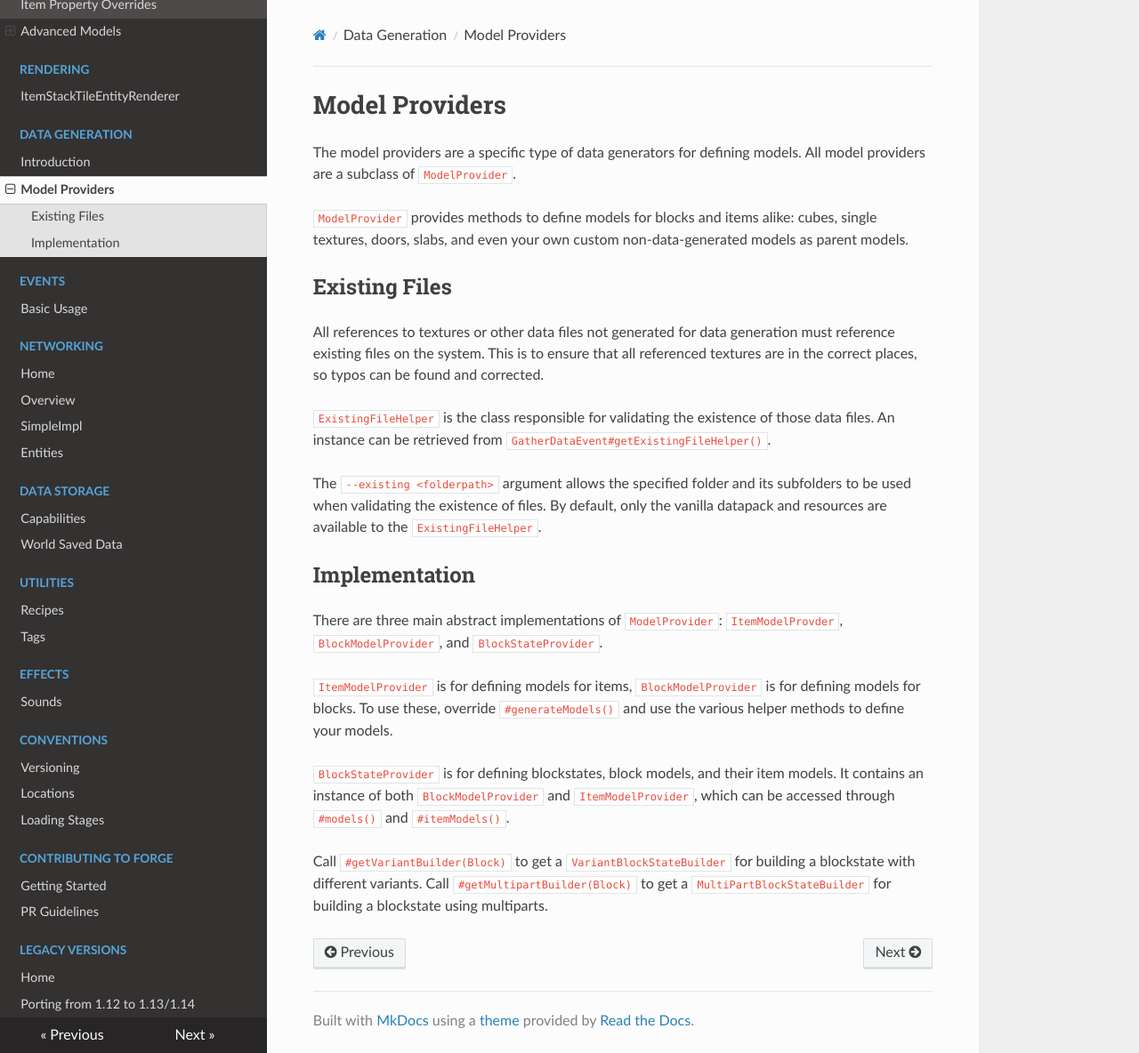
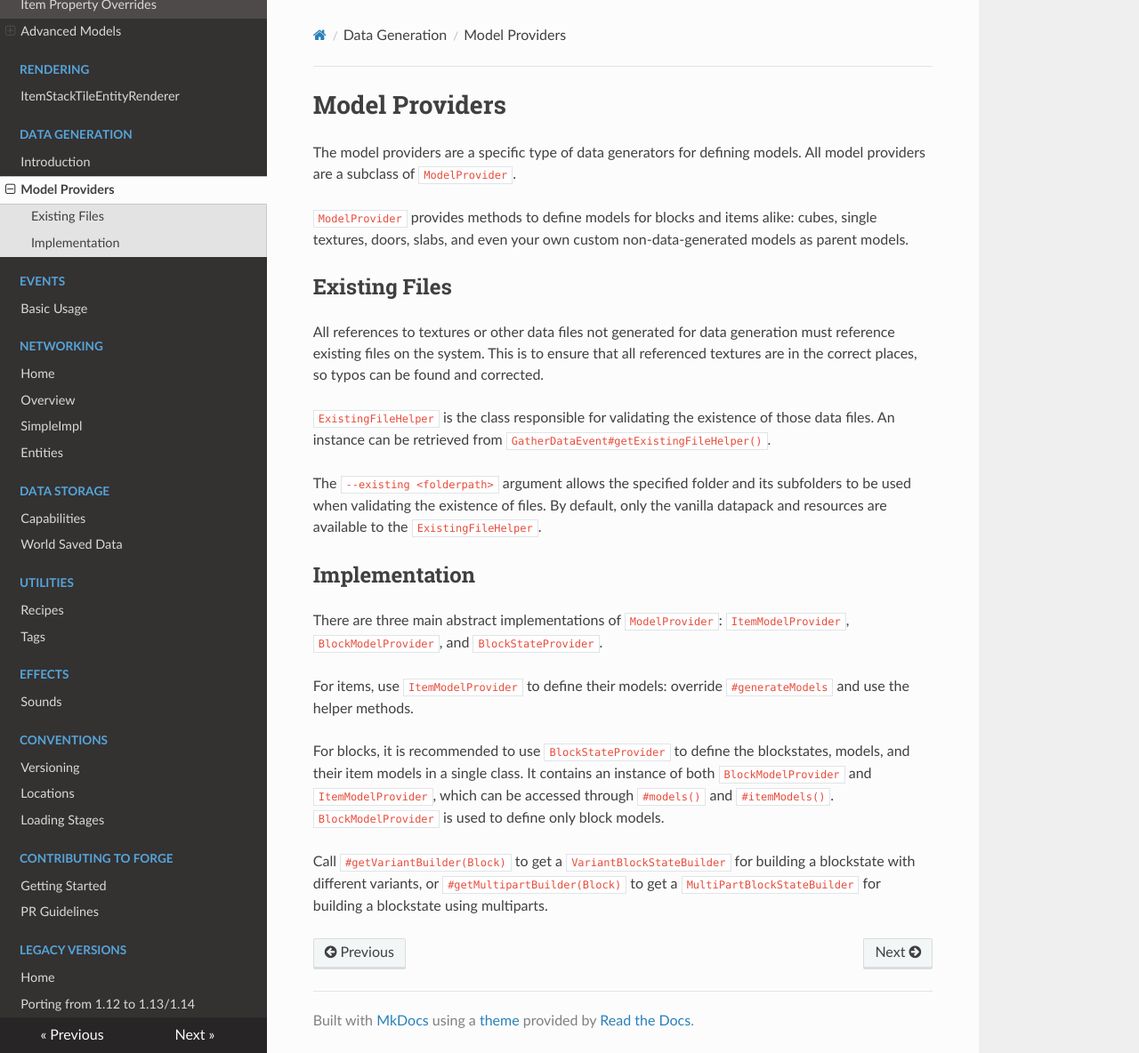
Before and after one commit to MinecraftForge/Documentation, an MkDocs documentation site: the page built from docs/datagen/modelproviders.md, in a window 1280 px wide and 1184 px high. Shown: the whole window at 89% size. Built offline with MkDocs 1.6.1, drawn with Linux system fonts in a browser that asks for light colours; nearby versions of some CDN libraries.

Commit message:
Integrate reviews, simplify some phrases, specify overridable methods

```diff
--- a/docs/datagen/modelproviders.md
+++ b/docs/datagen/modelproviders.md
@@ -14,11 +14,11 @@ The `--existing <folderpath>` argument allows the specified folder and its subfo
 
 Implementation
 --------------
-There are three main abstract implementations of `ModelProvider`: `ItemModelProvder`, `BlockModelProvider`, and `BlockStateProvider`.
+There are three main abstract implementations of `ModelProvider`: `ItemModelProvider`, `BlockModelProvider`, and `BlockStateProvider`.
 
-`ItemModelProvider` is for defining models for items, `BlockModelProvider` is for defining models for blocks.
-To use these, override `#generateModels()` and use the various helper methods to define your models.
+For items, use `ItemModelProvider` to define their models: override `#generateModels` and use the helper methods.
 
-`BlockStateProvider` is for defining blockstates, block models, and their item models. It contains an instance of both `BlockModelProvider` and `ItemModelProvider`, which can be accessed through `#models()` and `#itemModels()`.
+For blocks, it is recommended to use `BlockStateProvider` to define the blockstates, models, and their item models in a single class. It contains an instance of both `BlockModelProvider` and `ItemModelProvider`, which can be accessed through `#models()` and `#itemModels()`.
+`BlockModelProvider` is used to define only block models.
 
-Call `#getVariantBuilder(Block)` to get a `VariantBlockStateBuilder` for building a blockstate with different variants. Call `#getMultipartBuilder(Block)` to get a `MultiPartBlockStateBuilder` for building a blockstate using multiparts.
+Call `#getVariantBuilder(Block)` to get a `VariantBlockStateBuilder` for building a blockstate with different variants, or `#getMultipartBuilder(Block)` to get a `MultiPartBlockStateBuilder` for building a blockstate using multiparts.
```
Also changed, not shown: docs/datagen/intro.md (+15 -15 lines).
